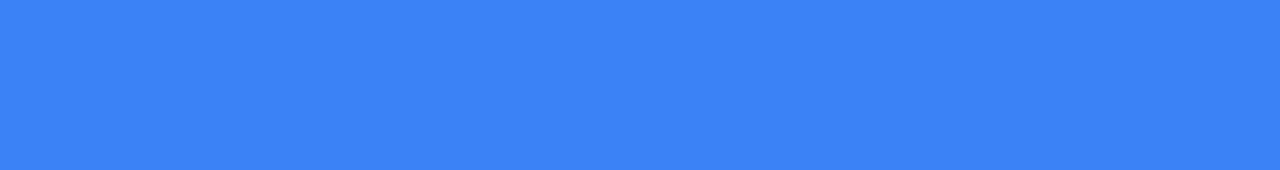
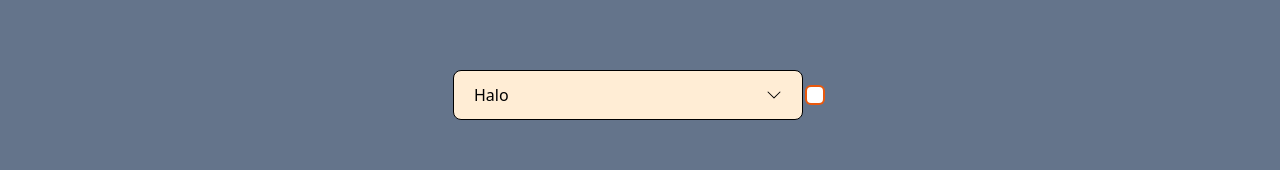
Before and after one commit to romves/sportix-app-cra-tailwind, a React (Create React App) app: page /sewa in a window 1280 px wide. Shown: the part 205-375 px from the top of the page. Built offline with nearby package versions, Linux system fonts and the light colour scheme.

Commit message:
modified:   package-lock.json 	modified:   package.json 	new file:   src/components/Checkbox.jsx 	new file:   src/components/Dropdown.jsx 	modified:   src/components/InputField.jsx 	modified:   src/pages/Login.jsx 	modified:   src/pages/SewaLapangan.jsx 	modified:   tailwind.config.js

```diff
--- a/package.json
+++ b/package.json
@@ -3,12 +3,14 @@
   "version": "0.1.0",
   "private": true,
   "dependencies": {
+    "@tailwindcss/forms": "^0.5.3",
     "@testing-library/jest-dom": "^5.16.5",
     "@testing-library/react": "^13.4.0",
     "@testing-library/user-event": "^13.5.0",
     "axios": "^1.3.4",
     "react": "^18.2.0",
     "react-dom": "^18.2.0",
+    "react-icons": "^4.8.0",
     "react-router-dom": "^6.8.2",
     "react-scripts": "5.0.1",
     "web-vitals": "^2.1.4"
--- /dev/null
+++ b/src/components/Checkbox.jsx
@@ -0,0 +1,12 @@
+import React from "react";
+
+const Checkbox = () => {
+  return (
+    <input
+      type="checkbox"
+      className="m-1 p-[8px] rounded-[4px] ring-2 ring-orange-600 ring-offset-0 border-0 text-orange-300 focus:ring-2 focus:ring-orange-600 focus:ring-offset-0"
+    />
+  );
+};
+
+export default Checkbox;
--- /dev/null
+++ b/src/components/Dropdown.jsx
@@ -0,0 +1,36 @@
+import React, { useState } from "react";
+import { BsChevronDown, BsChevronUp } from "react-icons/bs";
+
+const Dropdown = () => {
+  const [isOpen, setIsOpen] = useState(false);
+
+  return (
+    <div>
+      <button
+        onClick={() => setIsOpen((prev) => !prev)}
+        className="flex px-[20px] justify-between items-center py-[12px] w-[350px] h-[50px] bg-orange-100 border border-black rounded-lg"
+      >
+        Halo
+        {!isOpen ? <BsChevronDown /> : <BsChevronUp />}
+      </button>
+      {isOpen && (
+        <div className="absolute flex flex-col px-5 items-center justify-between w-[350px] min-h-[50px] mt-[3px] bg-orange-100 border border-black rounded-lg">
+          <div className="flex hover:bg-orange-600 hover:text-white items-center w-[348px] h-[48px] px-5 rounded-md">
+            <h4>Malang</h4>
+          </div>
+          <div className="flex hover:bg-orange-600 hover:text-white items-center w-[348px] h-[48px] px-5 rounded-md">
+            <h4>Jakarta</h4>
+          </div>
+          <div className="flex hover:bg-orange-600 hover:text-white items-center w-[348px] h-[48px] px-5 rounded-md">
+            <h4>Surabaya</h4>
+          </div>
+          <div className="flex hover:bg-orange-600 hover:text-white items-center w-[348px] h-[48px] px-5 rounded-md">
+            <h4>Denpasar</h4>
+          </div>
+        </div>
+      )}
+    </div>
+  );
+};
+
+export default Dropdown;
--- a/src/components/InputField.jsx
+++ b/src/components/InputField.jsx
@@ -1,9 +1,14 @@
-import React from 'react'
+import React from "react";
 
-const InputField = ({type, name, placeholder}) => {
+const InputField = ({ type, name, placeholder }) => {
   return (
-    <input type={type} name={name} placeholder={placeholder} className='p-3 my-1 rounded border border-black text-black'/>
-  )
-}
+    <input
+      type={type}
+      name={name}
+      placeholder={placeholder}
+      className="p-3 mb-1 rounded-md border border-black text-black bg-orange-50 focus:ring-orange-600 focus:border-orange-600 accent-orange-600"
+    />
+  );
+};
 
-export default InputField
+export default InputField;
--- a/src/pages/Login.jsx
+++ b/src/pages/Login.jsx
@@ -1,6 +1,7 @@
 import React from "react";
 import { Link } from "react-router-dom";
 import Button from "../components/Button";
+import Dropdown from "../components/Dropdown";
 import InputCard from "../components/InputCard";
 import InputField from "../components/InputField";
 
--- a/src/pages/SewaLapangan.jsx
+++ b/src/pages/SewaLapangan.jsx
@@ -1,11 +1,16 @@
 import React from 'react'
+import Checkbox from '../components/Checkbox'
+import Dropdown from '../components/Dropdown'
 import Utama from '../layouts/Utama'
 
 const SewaLapangan = () => {
   return (
     <>
        <Utama>
-        <div className='min-h-[600px] bg-blue-500'></div>
+        <div className='flex min-h-[600px] bg-slate-500 justify-center items-center'>
+        <Dropdown />
+        <Checkbox />
+        </div>
        </Utama>
     </>
   )
--- a/tailwind.config.js
+++ b/tailwind.config.js
@@ -4,5 +4,5 @@
   theme: {
     extend: {},
   },
-  plugins: [],
+  plugins: [require("@tailwindcss/forms")],
 }
```
Also changed, not shown: 1 other file (tests, documents, lock files or other folders).
